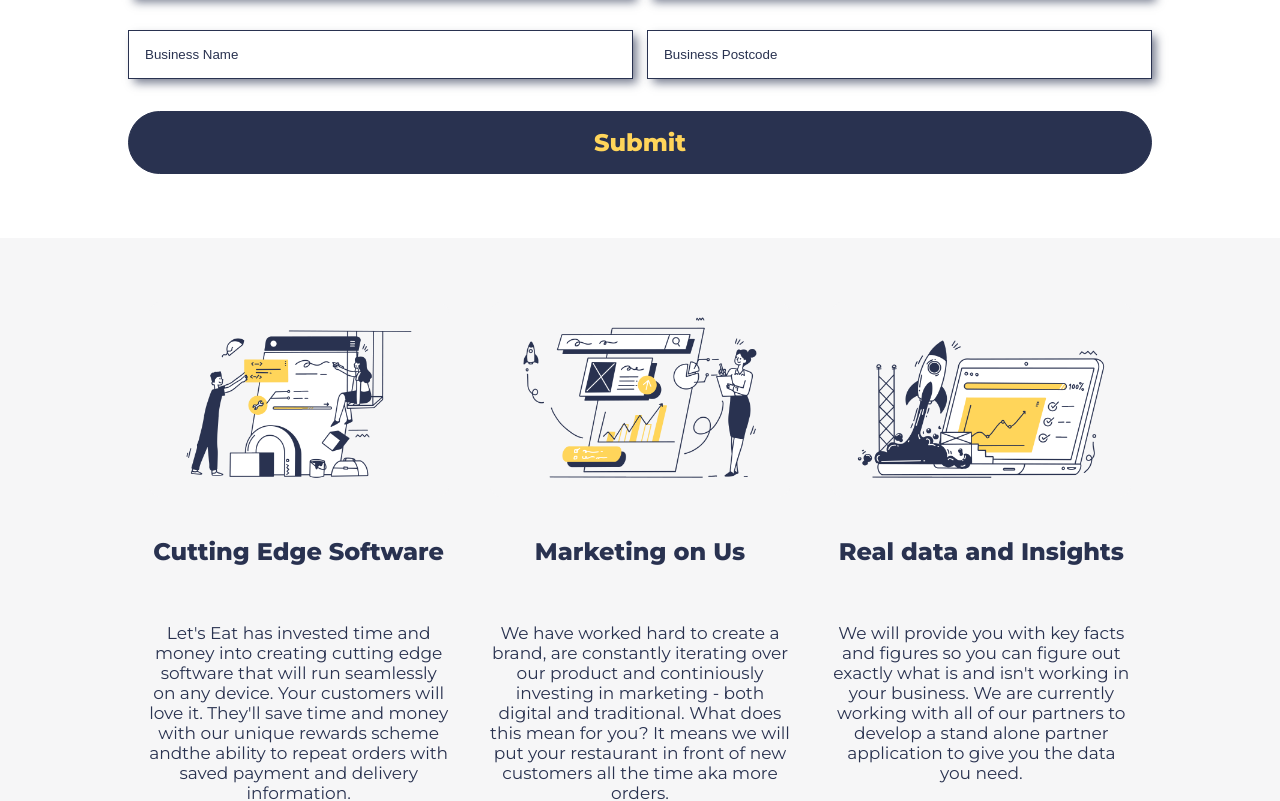
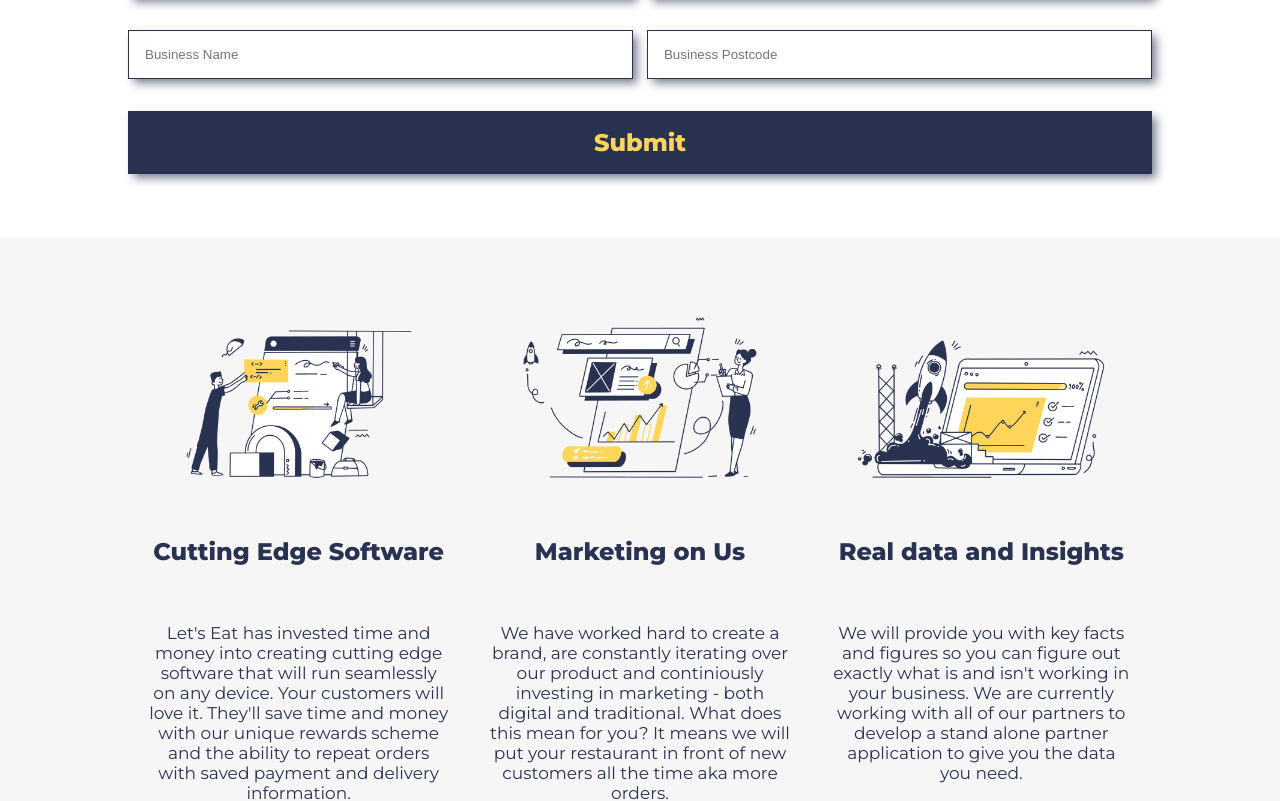
Before and after one commit to shan8851/partners, a React (Create React App) app: page / in a window 1280 px wide. Shown: the part 1001-1802 px from the top of the page. Built offline with nearby package versions, Linux system fonts and the light colour scheme.

Commit message:
adding some subtle hover stuff

```diff
--- a/src/components/FAQ.jsx
+++ b/src/components/FAQ.jsx
@@ -10,7 +10,7 @@ export const Faq = () => {
         <DropdownSection title="What charges can I expect to pay to join Let's Eat?">
           <Answer>
             We are happy to say that Let's Eat offers completely FREE
-            activation, which menas there is no charge for getting set up, we
+            activation, which means there is no charge for getting set up, we
             will send you a tablet and thermal printer at no cost to you! The
             only thing to note here is that the equipment is the property of
             Let's Eat, so it would need to be returned should we stop working
--- a/src/components/Features.jsx
+++ b/src/components/Features.jsx
@@ -14,7 +14,7 @@ export const Features = () => {
             Let's Eat has invested time and money into creating cutting edge
             software that will run seamlessly on any device. Your customers will
             love it. They'll save time and money with our unique rewards scheme
-            andthe ability to repeat orders with saved payment and delivery
+            and the ability to repeat orders with saved payment and delivery
             information.
           </ItemText>
         </Item>
--- a/src/components/Footer.jsx
+++ b/src/components/Footer.jsx
@@ -79,4 +79,8 @@ const SocialBlock = styled.p`
 const SocialLink = styled.a`
   color: ${colors.yellow};
   margin: 0;
+
+  :hover {
+    color: ${colors.green};
+  }
 `;
--- a/src/components/Form.jsx
+++ b/src/components/Form.jsx
@@ -103,7 +103,7 @@ const FormInput = styled.input`
   box-shadow: 5px 5px 9px -1px rgba(41, 50, 80, 0.64);
   color: ${colors.blue};
 
-  &::placeholder {
+  :placeholder {
     color: ${colors.blue};
   }
 
@@ -122,14 +122,18 @@ const Button = styled.button`
   background-color: ${colors.blue};
   color: ${colors.yellow};
   border: 1px solid ${colors.blue};
-  border-radius: 32px;
   padding: 16px 32px;
   font-size: 24px;
   margin-top: 16px;
   cursor: pointer;
+  box-shadow: 5px 5px 9px -1px rgba(41, 50, 80, 0.64);
 
   @media (max-width: ${breakpoints.mobile}) {
     font-size: 18px;
+  }
+
+  :hover {
+    color: ${colors.green};
   }
 `;
 
--- a/src/components/Header.jsx
+++ b/src/components/Header.jsx
@@ -28,7 +28,7 @@ const HeaderBar = styled.div`
 `;
 
 export const Logo = styled.img`
-  height: 150px;
+  height: 100px;
   width: auto;
   margin: 20px auto 0 auto;
   @media (max-width: ${breakpoints.tablet}) {
```
